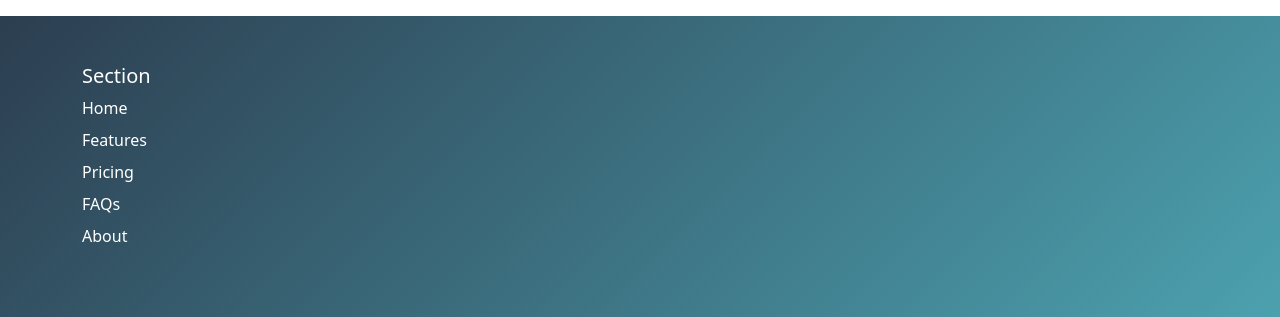
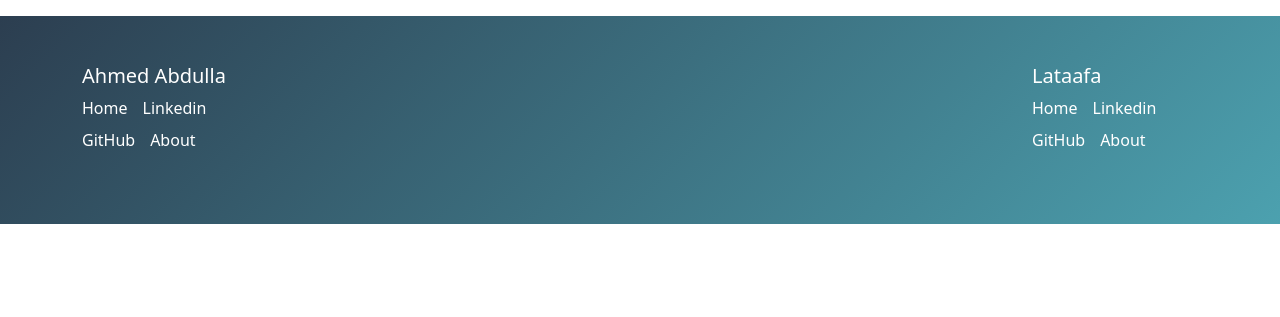
Before and after one commit to Ahmedi7a/Fursati-front-end, a React (Vite) app: page / in a window 1280 px wide. Shown: the part 1826-2143 px from the top of the page. After the commit the page ends 2050 px from the top, so only its background shows below. Built offline with nearby package versions, Linux system fonts and the light colour scheme; no server answers.

Commit message:
adjusted fotter

```diff
--- a/src/components/Footer/Footer.jsx
+++ b/src/components/Footer/Footer.jsx
@@ -1,30 +1,45 @@
-
 function Footer() {
   return (
     <footer className="py-5" style={{ background: 'linear-gradient(135deg, #2C3E50, #4CA1AF)', color: 'white' }}>
       <div className="container">
-        <div className="row">
-          <div className="col-6 col-md-2 mb-3">
-            <h5>Section</h5>
-            <ul className="nav flex-column">
-              <li className="nav-item mb-2">
-                <a href="#" className="nav-link p-0 text-white">Home</a>
+        <div className="row d-flex justify-content-between">
+          {/* Left section */}
+          <div className="col-12 col-md-2 mb-3">
+            <h5>Ahmed Abdulla</h5>
+            <ul className="nav" style={{ display: 'flex', listStyle: 'none', padding: 0 }}>
+              <li className="nav-item mb-2" style={{ marginRight: '15px' }}>
+                <a href="/" className="nav-link p-0 text-white">Home</a>
               </li>
-              <li className="nav-item mb-2">
-                <a href="#" className="nav-link p-0 text-white">Features</a>
+              <li className="nav-item mb-2" style={{ marginRight: '15px' }}>
+                <a href="https://www.linkedin.com/in/ahmed-abdulla-amralla/" className="nav-link p-0 text-white">Linkedin</a>
               </li>
-              <li className="nav-item mb-2">
-                <a href="#" className="nav-link p-0 text-white">Pricing</a>
+              <li className="nav-item mb-2" style={{ marginRight: '15px' }}>
+                <a href="https://github.com/Ahmedi7a?tab=repositories" className="nav-link p-0 text-white">GitHub</a>
               </li>
-              <li className="nav-item mb-2">
-                <a href="#" className="nav-link p-0 text-white">FAQs</a>
-              </li>
-              <li className="nav-item mb-2">
-                <a href="#" className="nav-link p-0 text-white">About</a>
+              <li className="nav-item mb-2" style={{ marginRight: '15px' }}>
+                <a href="https://www.linkedin.com/in/ahmed-abdulla-amralla/" className="nav-link p-0 text-white">About</a>
               </li>
             </ul>
           </div>
-          {/* Add other sections or content if needed */}
+
+          {/* Right section */}
+          <div className="col-12 col-md-2 mb-3">
+            <h5>Lataafa</h5>
+            <ul className="nav" style={{ display: 'flex', listStyle: 'none', padding: 0 }}>
+              <li className="nav-item mb-2" style={{ marginRight: '15px' }}>
+                <a href="/" className="nav-link p-0 text-white">Home</a>
+              </li>
+              <li className="nav-item mb-2" style={{ marginRight: '15px' }}>
+                <a href="https://linkedin.com/in/lateefa-aldoseri" className="nav-link p-0 text-white">Linkedin</a>
+              </li>
+              <li className="nav-item mb-2" style={{ marginRight: '15px' }}>
+                <a href="https://github.com/LATEEFA369" className="nav-link p-0 text-white">GitHub</a>
+              </li>
+              <li className="nav-item mb-2" style={{ marginRight: '15px' }}>
+                <a href="https://linkedin.com/in/lateefa-aldoseri" className="nav-link p-0 text-white">About</a>
+              </li>
+            </ul>
+          </div>
         </div>
       </div>
     </footer>
```
